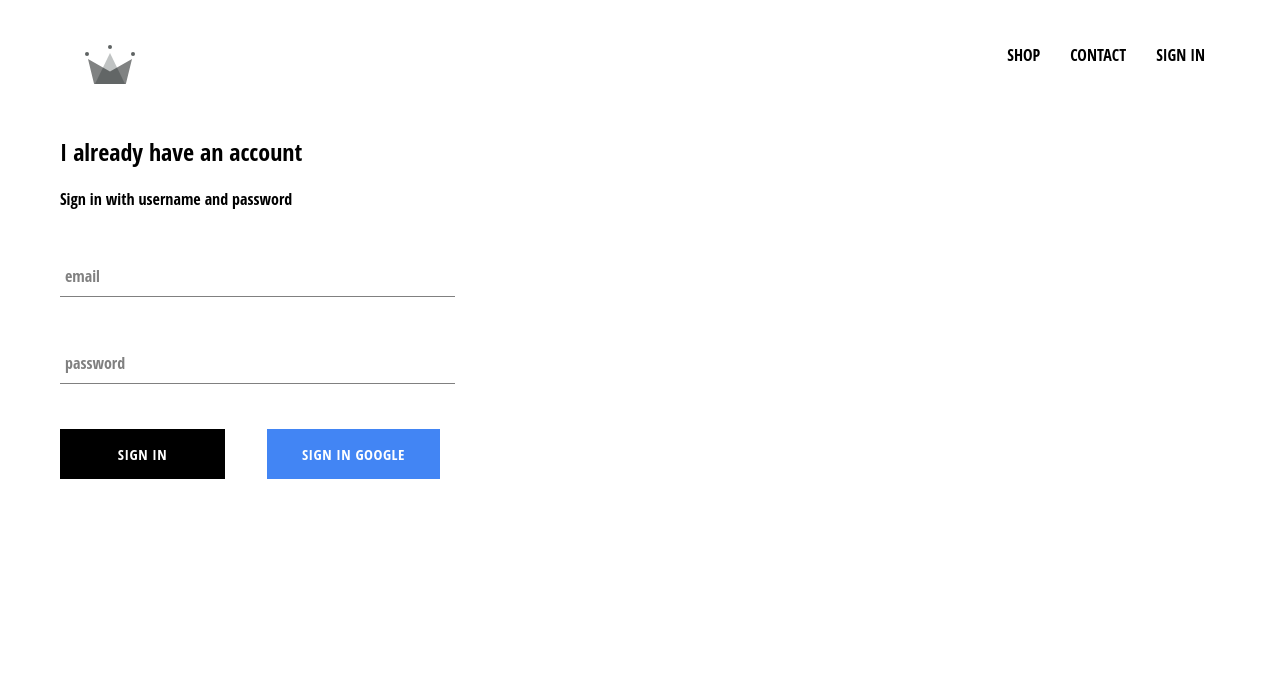
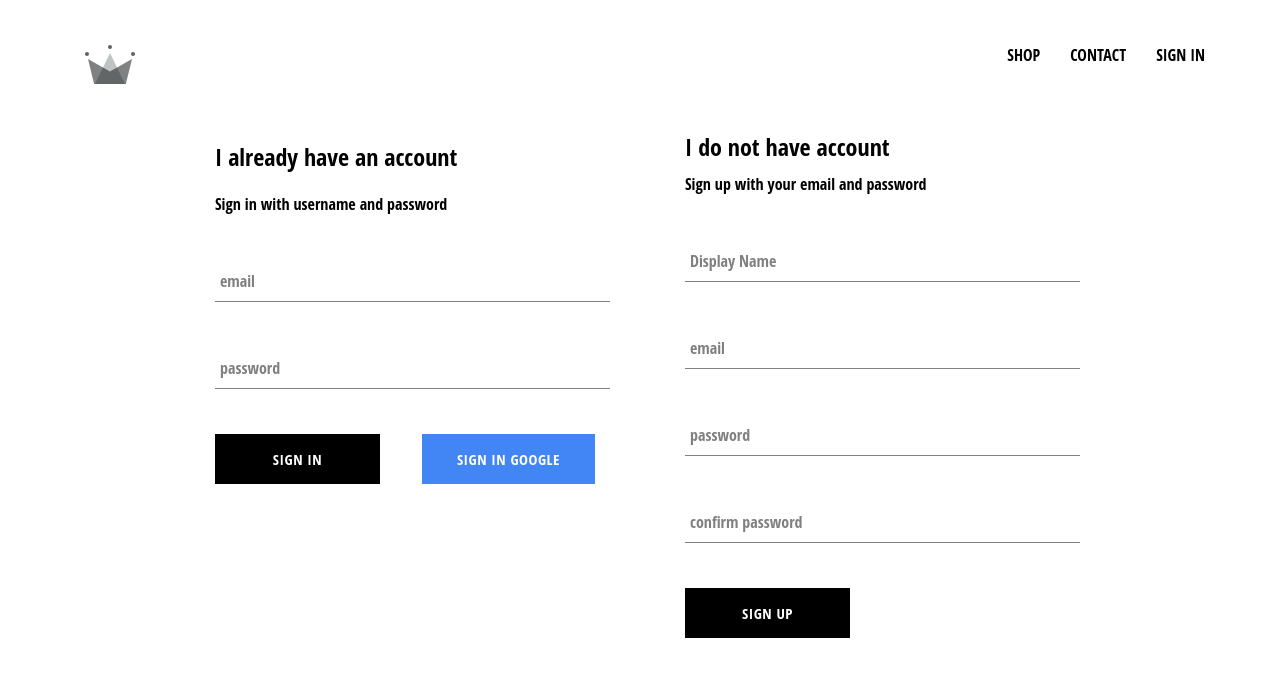
Before and after one commit to MallikarjunaTM/crwn-clothing-, a React (Create React App) app: page /signin in a window 1280 px wide. Shown: the top 676 px of the page. Built offline with nearby package versions, Linux system fonts and the light colour scheme; no server answers; a web font is replaced by a local one.

Commit message:
added firebase configuration"

```diff
--- a/src/App.js
+++ b/src/App.js
@@ -5,7 +5,7 @@ import ShopPage from './shop/shop.component';
 import './App.css';
 import Header from './header/header.component';
 import SignInAndSignUpPage from './pages/sign-in-and-sign-up/sign-in-and-sign-up.component';
-import {auth} from './firebase/firebase.utils'
+import {auth,createUserProfileDocument} from './firebase/firebase.utils'
 
 
 
@@ -19,11 +19,27 @@ class App extends React.Component {
 
 unsubscribeFromAuth=null
 
-componentDidMount(){
-  this.unsubscribeFromAuth=auth.onAuthStateChanged(user=>{
-    this.setState({currentUser:user})
-  })
+componentDidMount() {
+  this.unsubscribeFromAuth = auth.onAuthStateChanged(async userAuth => {
+    if (userAuth) {
+      const userRef = await createUserProfileDocument(userAuth);
+
+      userRef.onSnapshot(snapShot => {
+        this.setState({
+          currentUser: {
+            id: snapShot.id,
+            ...snapShot.data()
+          }
+        },()=>{console.log(this)});
+
+        console.log(this.state);
+      });
+    }
+
+    this.setState({ currentUser: userAuth });
+  });
 }
+
 
 componentWillUnmount(){
   this.unsubscribeFromAuth();
--- /dev/null
+++ b/src/components/sign-up/sign-up.component.jsx
@@ -0,0 +1,91 @@
+import React from 'react';
+import FormInput from '../form-input/form-input.component';
+import CustomButton from '../custom-button/custom-button.component';
+import './sign-up.component.style.scss';
+import {auth, createUserProfileDocument} from '../../firebase/firebase.utils';
+
+class SignUp extends React.Component {
+
+    constructor(props){
+        super(props);
+        this.state={
+            displayName:'',
+            email:'',
+            password:'',
+            confirmPassword:''
+        }
+    }
+
+    handleChange = event =>{
+        const {name,value}=event.target;
+        this.setState({[name]:value})
+    }
+
+    handleSubmit= async event =>{
+        event.preventDefault();
+        const {displayName,email,password,confirmPassword} = this.state;
+        if(password !==confirmPassword){
+            alert('password not equal to confirm password');
+            return;
+        }
+        try{
+            const {user} = await auth.createUserWithEmailAndPassword(email,password);
+            await createUserProfileDocument(user,{displayName})
+            this.setState({
+                displayName:'',
+                email:'',
+                password:'',
+                confirmPassword:''
+            })
+        }
+        catch(error){
+            console.error(error);
+        }
+
+    }
+
+
+    render(){
+        return<div className='sign-up'>
+            <h2 className='title'>I do not have account</h2>
+            <span>Sign up with your email and password</span>
+            <form className='sign-up-form' onSubmit={this.handleSubmit}>
+                <FormInput
+                    name='displayName'
+                    type='text'
+                    value={this.state.displayName}
+                    label='Display Name'
+                    onChange={this.handleChange}
+                    required
+                />
+                <FormInput
+                    name='email'
+                    type='email'
+                    value={this.state.email}
+                    label='email'
+                    onChange={this.handleChange}
+                    required
+                />
+                <FormInput
+                    name='password'
+                    type='password'
+                    value={this.state.password}
+                    label='password'
+                    onChange={this.handleChange}
+                    required
+                />
+                <FormInput
+                    name='confirmPassword'
+                    type='password'
+                    value={this.state.confirmPassword}
+                    label='confirm password'
+                    onChange={this.handleChange}
+                    required
+                />
+                <CustomButton type='submit'>SIGN UP</CustomButton>
+                </form>
+        </div>
+    }
+}
+
+export  default SignUp;
--- /dev/null
+++ b/src/components/sign-up/sign-up.component.style.scss
@@ -0,0 +1,9 @@
+.sign-up {
+    display: flex;
+    flex-direction: column;
+    width: 380px;
+
+    .title {
+      margin: 10px 0;
+    }
+  }
--- a/src/firebase/firebase.utils.js
+++ b/src/firebase/firebase.utils.js
@@ -2,17 +2,42 @@ import firebase from 'firebase/app';
 import 'firebase/firestore';
 import 'firebase/auth';
 
-const config ={
-    apiKey: "AIzaSyDqQLf5F2OJH4Hwxsvn9umqLdXSCEk2vIw",
-    authDomain: "crwn-db-85d4e.firebaseapp.com",
-    projectId: "crwn-db-85d4e",
-    storageBucket: "crwn-db-85d4e.appspot.com",
-    messagingSenderId: "528971293268",
-    appId: "1:528971293268:web:c0f3608b50da11c8e983c1",
-    measurementId: "G-NVEHY6D4W1"
+const config = {
+  apiKey: 'AIzaSyCdHT-AYHXjF7wOrfAchX4PIm3cSj5tn14',
+  authDomain: 'crwn-db.firebaseapp.com',
+  databaseURL: 'https://crwn-db.firebaseio.com',
+  projectId: 'crwn-db',
+  storageBucket: 'crwn-db.appspot.com',
+  messagingSenderId: '850995411664',
+  appId: '1:850995411664:web:7ddc01d597846f65'
+};
+
+firebase.initializeApp(config);
+
+export const createUserProfileDocument = async (userAuth, additionalData) => {
+  if (!userAuth) return;
+
+  const userRef = firestore.doc(`users/${userAuth.uid}`);
+
+  const snapShot = await userRef.get();
+
+  if (!snapShot.exists) {
+    const { displayName, email } = userAuth;
+    const createdAt = new Date();
+    try {
+      await userRef.set({
+        displayName,
+        email,
+        createdAt,
+        ...additionalData
+      });
+    } catch (error) {
+      console.log('error creating user', error.message);
+    }
   }
 
-firebase.initializeApp(config);
+  return userRef;
+};
 
 export const auth = firebase.auth();
 export const firestore = firebase.firestore();
--- a/src/pages/sign-in-and-sign-up/sign-in-and-sign-up.component.jsx
+++ b/src/pages/sign-in-and-sign-up/sign-in-and-sign-up.component.jsx
@@ -1,9 +1,15 @@
 import React from 'react';
+
 import SignIn from '../../components/sign-in/sign-in.component';
+import SignUp from '../../components/sign-up/sign-up.component';
 
-const SignInAndSignUpPage = () =>(
-    <div className=''><SignIn/></div>
+import './sign-in-and-sign-up.style.scss';
+
+const SignInAndSignUpPage = () => (
+  <div className='sign-in-and-sign-up'>
+    <SignIn />
+    <SignUp />
+  </div>
 );
 
-
 export default SignInAndSignUpPage;
--- a/src/pages/sign-in-and-sign-up/sign-in-and-sign-up.style.scss
+++ b/src/pages/sign-in-and-sign-up/sign-in-and-sign-up.style.scss
@@ -0,0 +1,6 @@
+.sign-in-and-sign-up {
+    width: 850px;
+    display: flex;
+    justify-content: space-between;
+    margin: 30px auto;
+  }
```
